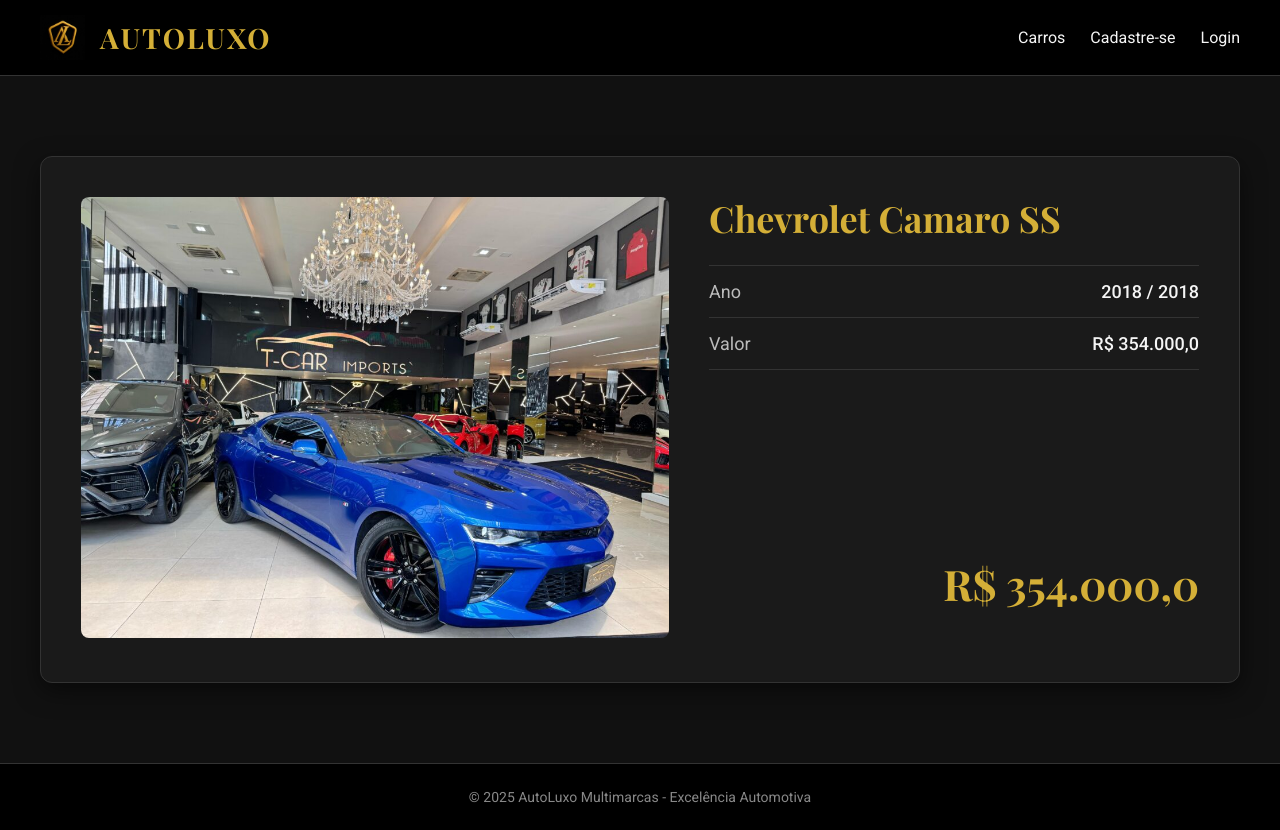
After one commit to Felipeszs/RevendaCarros, a Django app: page /car/14/ in a window 1280 px wide. The commit adds this page. Run offline with Django 5.2, Linux system fonts and the light colour scheme; data comes from the database, SQL or seed files in the repository; both versions use the stored data as it was after the commit.

Commit message:
adicionando details e melhorando as urls e settings

```diff
--- a/accounts/views.py
+++ b/accounts/views.py
@@ -20,7 +20,7 @@
         user = authenticate(request, username=username, password=password)
         if user is not None:
             login(request, user)
-            return redirect('car')
+            return redirect('cars')
         else:
             login_form = AuthenticationForm()
     else:
@@ -29,4 +29,4 @@
 
 def logout_view(request):
     logout(request)
-    return redirect('car')
+    return redirect('cars')
--- a/app/static/css/style.css
+++ b/app/static/css/style.css
@@ -37,6 +37,11 @@
     padding: 40px 20px;
 }
 
+a {
+    color: var(--cor-dourado);
+    text-decoration: none;
+}
+
 /* ---- HEADER & NAVEGAÇÃO ---- */
 header {
     background-color: #000;
@@ -53,15 +58,15 @@
 }
 
 .logo a {
-    display: flex; /* A mágica acontece aqui! */
-    align-items: center; /* Alinha o logo e o texto verticalmente */
-    gap: 15px; /* Cria um espaço entre o logo e o texto */
-    text-decoration: none; /* Garante que não haja sublinhado */
+    display: flex;
+    align-items: center;
+    gap: 15px;
+    text-decoration: none;
 }
 
 .logo img {
-    height: 45px; /* Ajuste a altura do seu logo conforme necessário */
-    width: auto;  /* Mantém a proporção da imagem */
+    height: 45px;
+    width: auto;
 }
 
 .logo h1 {
@@ -70,7 +75,7 @@
     font-size: 28px;
     letter-spacing: 2px;
     text-transform: uppercase;
-    margin: 0; /* Remove qualquer margem padrão do h1 */
+    margin: 0;
 }
 
 
@@ -78,7 +83,7 @@
     list-style: none;
     display: flex;
     align-items: center;
-    gap: 25px; /* Espaçamento moderno */
+    gap: 25px;
 }
 
 nav ul li a {
@@ -90,7 +95,7 @@
     transition: color 0.3s ease;
 }
 
-nav ul li a::after { /* Efeito de sublinhado no hover */
+nav ul li a::after {
     content: '';
     position: absolute;
     width: 0;
@@ -196,7 +201,6 @@
     display: flex;
     justify-content: center;
     margin-bottom: 40px;
-    gap: 10px;
 }
 
 .search-container input {
@@ -227,26 +231,28 @@
 
 .car-grid {
     display: grid;
-    grid-template-columns: repeat(auto-fill, minmax(350px, 1fr)); /* Responsivo por padrão */
+    grid-template-columns: repeat(auto-fill, minmax(350px, 1fr));
     gap: 30px;
     max-width: 1400px;
     margin: 0 auto;
 }
 
-/* style.css (substitua o código antigo dos cards por este) */
-
-.car-grid a.car-card {
-    text-decoration: none; /* Garante que o link não tenha sublinhado */
-    color: inherit; /* Herda a cor do texto padrão */
+/* ✅ ESTILO PARA O LINK QUE ENVOLVE O CARD */
+.car-card-link {
+    text-decoration: none;
+    color: inherit;
+    display: block;
 }
 
 .car-card {
-    position: relative; /* Essencial para o overlay funcionar */
+    background-color: var(--cor-preto-card);
     border: 1px solid var(--cor-borda);
     border-radius: 12px;
     overflow: hidden;
-    display: block; /* Mudamos de flex para block */
     transition: transform 0.3s ease, box-shadow 0.3s ease;
+    display: flex;
+    flex-direction: column;
+    height: 100%;
 }
 
 .car-card:hover {
@@ -256,7 +262,7 @@
 
 .car-card .car-image {
     width: 100%;
-    height: 250px; /* Aumentei um pouco a altura da imagem para compensar */
+    height: 220px;
     overflow: hidden;
 }
 
@@ -271,48 +277,158 @@
     transform: scale(1.05);
 }
 
-/* style.css (substitua a regra .car-info pela abaixo) */
-
 .car-info {
-    position: absolute;
-    bottom: 0;
-    left: 0;
-    width: 100%;
-    /* Reduzi o padding, principalmente no topo, para diminuir a altura */
-    padding: 25px 15px 12px 15px;
-    text-align: left;
-    background: linear-gradient(to top, rgba(0, 0, 0, 0.95) 0%, rgba(0, 0, 0, 0.75) 60%, rgba(0, 0, 0, 0) 100%);
-    transition: background 0.3s ease;
+    padding: 20px;
+    flex-grow: 1;
+    display: flex;
+    flex-direction: column;
 }
 
 .car-info h2 {
     font-family: var(--font-principal);
-    font-size: 18px; /* Diminuí um pouco a fonte do título */
+    font-size: 22px;
     color: var(--cor-branco-texto);
-    margin: 0 0 4px 0; /* Margens reduzidas */
+    margin-bottom: 10px;
 }
 
 .car-details {
+    margin-top: auto; /* Empurra para o fundo */
     display: flex;
     justify-content: space-between;
-    font-size: 13px; /* Fonte do 'Ano' bem pequena */
+    align-items: center;
+    font-size: 14px;
     color: var(--cor-cinza-texto);
-    margin-bottom: 8px;
 }
 
 .car-info .price {
-    font-size: 20px; /* Preço um pouco menor */
+    font-size: 22px;
     color: var(--cor-dourado);
     font-weight: bold;
-    margin-top: auto;
-    text-align: right;
 }
 
 .no-results {
     color: var(--cor-cinza-texto);
     font-size: 18px;
     text-align: center;
-    grid-column: 1 / -1; /* Ocupa todas as colunas */
+    grid-column: 1 / -1;
+}
+
+/* ---- PÁGINA DE DETALHES DO CARRO ---- */
+.detail-container {
+    display: flex;
+    flex-wrap: wrap; /* Para telas menores */
+    gap: 40px;
+    max-width: 1200px;
+    margin: 50px auto;
+    background-color: var(--cor-preto-card);
+    padding: 40px;
+    border-radius: 12px;
+    border: 1px solid var(--cor-borda);
+    box-shadow: 0 8px 25px rgba(0, 0, 0, 0.5);
+}
+
+.detail-image {
+    flex: 1.2;
+    min-width: 300px;
+}
+
+.detail-image img {
+    width: 100%;
+    height: auto;
+    border-radius: 8px;
+    object-fit: cover;
+}
+
+/* ✅ CORREÇÃO: O nome da classe agora é .detail-info para bater com o HTML */
+.detail-info {
+    flex: 1;
+    min-width: 300px;
+    display: flex;
+    flex-direction: column;
+}
+
+.detail-info h1 {
+    font-family: var(--font-principal);
+    font-size: 36px;
+    color: var(--cor-dourado);
+    margin-bottom: 25px;
+    line-height: 1.2;
+}
+
+.spec-list {
+    list-style: none;
+    margin-bottom: 25px;
+}
+
+.spec-list li {
+    display: flex;
+    justify-content: space-between;
+    align-items: center;
+    padding: 15px 0;
+    font-size: 18px;
+    border-bottom: 1px solid var(--cor-borda);
+}
+
+.spec-list li:first-child {
+    border-top: 1px solid var(--cor-borda);
+}
+
+.spec-list span {
+    color: var(--cor-cinza-texto);
+}
+
+.spec-list strong {
+    color: var(--cor-branco-texto);
+    font-weight: 500;
+}
+
+.detail-price {
+    font-size: 42px;
+    font-family: var(--font-principal);
+    color: var(--cor-dourado);
+    text-align: right;
+    margin-top: auto; /* Empurra para baixo */
+    margin-bottom: 30px;
+}
+
+.action-buttons {
+    display: flex;
+    gap: 15px;
+}
+
+.btn {
+    flex-grow: 1;
+    padding: 14px 20px;
+    text-align: center;
+    text-decoration: none;
+    font-size: 16px;
+    font-weight: bold;
+    border-radius: 6px;
+    text-transform: uppercase;
+    transition: all 0.3s ease;
+    cursor: pointer;
+}
+
+.btn-primary {
+    background-color: var(--cor-dourado);
+    color: #000;
+    border: 1px solid var(--cor-dourado);
+}
+
+.btn-primary:hover {
+    background-color: var(--cor-dourado-hover);
+    transform: translateY(-2px);
+}
+
+.btn-danger {
+    background-color: transparent;
+    color: #ff5555;
+    border: 1px solid #ff5555;
+}
+
+.btn-danger:hover {
+    background-color: #ff5555;
+    color: var(--cor-branco-texto);
 }
 
 
@@ -323,6 +439,5 @@
     padding: 25px;
     text-align: center;
     font-size: 14px;
-    margin-top: auto;
     border-top: 1px solid var(--cor-borda);
 }
--- a/app/templates/base.html
+++ b/app/templates/base.html
@@ -13,14 +13,14 @@
     <header>
         <div class="nav-container">
             <div class="logo">
-                <a href="{% url 'car' %}">
+                <a href="{% url 'cars' %}">
                     <img src="{% static 'images/image.png' %}" alt="Logo da AutoLuxo">
                     <h1>AutoLuxo</h1>
                 </a>
             </div>
             <nav>
                 <ul>
-                    <li><a href="{% url 'car' %}">Carros</a></li>
+                    <li><a href="{% url 'cars' %}">Carros</a></li>
                     {% if user.is_authenticated %}
                     <li><a href="{% url 'new_car' %}">Cadastrar Carro</a></li>
                     <li><a href="{% url 'logout' %}">Sair ({{ user.username }})</a></li>
--- a/app/urls.py
+++ b/app/urls.py
@@ -1,36 +1,19 @@
-"""
-URL configuration for app project.
-
-The `urlpatterns` list routes URLs to views. For more information please see:
-    https://docs.djangoproject.com/en/5.2/topics/http/urls/
-Examples:
-Function views
-    1. Add an import:  from my_app import views
-    2. Add a URL to urlpatterns:  path('', views.home, name='home')
-Class-based views
-    1. Add an import:  from other_app.views import Home
-    2. Add a URL to urlpatterns:  path('', Home.as_view(), name='home')
-Including another URLconf
-    1. Import the include() function: from django.urls import include, path
-    2. Add a URL to urlpatterns:  path('blog/', include('blog.urls'))
-"""
 from django.contrib import admin
 from django.urls import path
 from django.conf import settings
 from django.conf.urls.static import static
-from cars.views import CarsListView
-from cars.views import NewCarView
+from cars.views import CarsListView, NewCarCreateView, CarDetailView
 from accounts.views import register_view, login_view, logout_view
 
 urlpatterns = [
     path('admin/', admin.site.urls),
-    path('cars/', CarsListView.as_view(), name='car'),
+    path('login/', login_view, name='login'), # Movido para cima para melhor organização
+    path('logout/', logout_view, name='logout'),
     path('register/', register_view, name='register'),
-    path('logout/', logout_view, name='logout'),
-    path('new_car', NewCarView.as_view(), name='new_car'),
-    path('login', login_view, name='login'),
+    path('cars/', CarsListView.as_view(), name='cars'),
+    path('car/<int:pk>/', CarDetailView.as_view(), name='car_detail'),
+    path('new_car/', NewCarCreateView.as_view(), name='new_car'), # Adicionada a barra final por consistência
+]
 
-
-] + static(settings.MEDIA_URL, document_root=settings.MEDIA_ROOT)
-if settings.DEBUG:
-    urlpatterns += static(settings.STATIC_URL, document_root=settings.STATICFILES_DIRS[0])
+# Esta linha é para arquivos de MÍDIA (fotos dos carros) e está CORRETA. Mantenha-a.
+urlpatterns += static(settings.MEDIA_URL, document_root=settings.MEDIA_ROOT)
--- /dev/null
+++ b/cars/templates/car_detail.html
@@ -0,0 +1,180 @@
+{% extends "base.html" %}
+{% load humanize %}
+
+{% block title %}{{ object.brand }} {{ object.model }} - {{ block.super }}{% endblock %}
+
+{% block content %}
+
+<style>
+    /* ---- FONTES E VARIÁVEIS DE COR ---- */
+    @import url('https://fonts.googleapis.com/css2?family=Playfair+Display:wght@700&family=Roboto:wght@400;500&display=swap');
+
+    :root {
+        --cor-preto-fundo: #111111;
+        --cor-preto-card: #1a1a1a;
+        --cor-dourado: #d4af37;
+        --cor-dourado-hover: #b38e2e;
+        --cor-branco-texto: #f5f5f5;
+        --cor-cinza-texto: #bbb;
+        --cor-borda: #333;
+        --font-principal: 'Playfair Display', serif;
+        --font-secundaria: 'Roboto', sans-serif;
+    }
+
+    /* ---- PÁGINA DE DETALHES DO CARRO ---- */
+    .detail-container {
+        display: flex;
+        flex-wrap: wrap; /* Para telas menores */
+        gap: 40px;
+        max-width: 1200px;
+        margin: 40px auto;
+        background-color: var(--cor-preto-card);
+        padding: 40px;
+        border-radius: 12px;
+        border: 1px solid var(--cor-borda);
+        box-shadow: 0 8px 25px rgba(0, 0, 0, 0.5);
+        font-family: var(--font-secundaria);
+    }
+
+    .detail-image {
+        flex: 1.2;
+        min-width: 300px;
+    }
+
+    .detail-image img {
+        width: 100%;
+        height: auto;
+        border-radius: 8px;
+        object-fit: cover;
+    }
+
+    .detail-info {
+        flex: 1;
+        min-width: 300px;
+        display: flex;
+        flex-direction: column;
+        color: var(--cor-branco-texto);
+    }
+
+    .detail-info h1 {
+        font-family: var(--font-principal);
+        font-size: 36px;
+        color: var(--cor-dourado);
+        margin-bottom: 25px;
+        line-height: 1.2;
+    }
+
+    .spec-list {
+        list-style: none;
+        padding: 0;
+        margin-bottom: 25px;
+    }
+
+    .spec-list li {
+        display: flex;
+        justify-content: space-between;
+        align-items: center;
+        padding: 15px 0;
+        font-size: 18px;
+        border-bottom: 1px solid var(--cor-borda);
+    }
+
+    .spec-list li:first-child {
+        border-top: 1px solid var(--cor-borda);
+    }
+
+    .spec-list span {
+        color: var(--cor-cinza-texto);
+    }
+
+    .spec-list strong {
+        color: var(--cor-branco-texto);
+        font-weight: 500;
+    }
+
+    .detail-price {
+        font-size: 42px;
+        font-family: var(--font-principal);
+        color: var(--cor-dourado);
+        text-align: right;
+        margin-top: auto; /* Empurra para baixo */
+        margin-bottom: 30px;
+    }
+
+    .action-buttons {
+        display: flex;
+        gap: 15px;
+    }
+
+    .btn {
+        flex-grow: 1;
+        padding: 14px 20px;
+        text-align: center;
+        text-decoration: none;
+        font-size: 16px;
+        font-weight: bold;
+        border-radius: 6px;
+        text-transform: uppercase;
+        transition: all 0.3s ease;
+        cursor: pointer;
+    }
+
+    .btn-primary {
+        background-color: var(--cor-dourado);
+        color: #000;
+        border: 1px solid var(--cor-dourado);
+    }
+
+    .btn-primary:hover {
+        background-color: var(--cor-dourado-hover);
+        transform: translateY(-2px);
+    }
+
+    .btn-danger {
+        background-color: transparent;
+        color: #ff5555;
+        border: 1px solid #ff5555;
+    }
+
+    .btn-danger:hover {
+        background-color: #ff5555;
+        color: var(--cor-branco-texto);
+    }
+</style>
+
+<div class="detail-container">
+
+    <div class="detail-image">
+        {% if object.photo %}
+            <img src="{{ object.photo.url }}" alt="{{ object.model }} - {{ object.brand }}">
+        {% else %}
+            <p style="color:red;">[Sem imagem cadastrada]</p>
+        {% endif %}
+    </div>
+
+    <div class="detail-info">
+        <h1>{{ object.brand }} {{ object.model }}</h1>
+
+        <ul class="spec-list">
+            <li>
+                <span>Ano</span>
+                <strong>{{ object.factory_year }} / {{ object.model_year }}</strong>
+            </li>
+            <li>
+                <span>Valor</span>
+                <strong>R$ {{ object.value|intcomma }}</strong>
+            </li>
+        </ul>
+
+        <p class="detail-price">R$ {{ object.value|intcomma }}</p>
+
+        {% if user.is_authenticated %}
+        <div class="action-buttons">
+            <a href="#" class="btn btn-primary">Editar</a>
+            <a href="#" class="btn btn-danger">Excluir</a>
+        </div>
+        {% endif %}
+    </div>
+
+</div>
+{% endblock %}
--- a/cars/templates/new_car.html
+++ b/cars/templates/new_car.html
@@ -7,7 +7,7 @@
     <h2>Cadastrar Novo Carro</h2>
     <form method="post" enctype="multipart/form-data">
         {% csrf_token %}
-        {% for field in new_car_form %}
+        {% for field in form %}
             <div class="form-group">
                 {{ field.errors }}
                 <label for="{{ field.id_for_label }}">{{ field.label }}:</label>
--- a/cars/views.py
+++ b/cars/views.py
@@ -1,9 +1,10 @@
+from django.urls import reverse_lazy
 from django.db.models import Q
 from django.shortcuts import render, redirect
 from cars.models import Car
 from cars.forms import CarModelForm
 from django.views import View
-from django.views.generic import ListView
+from django.views.generic import ListView, CreateView, DetailView
 
 
 class CarsListView(ListView):
@@ -23,25 +24,12 @@
 
         return cars
 
+class NewCarCreateView(CreateView):
+    model = Car
+    form_class = CarModelForm
+    template_name = 'new_car.html'
+    success_url = reverse_lazy('cars')
 
-
-class NewCarView(View):
-
-    def get(self, request):
-        new_car_form = CarModelForm
-        return render(
-        request,
-        'new_car.html',
-        {'new_car_form' : new_car_form}
-    )
-
-    def post(self, request):
-        new_car_form = CarModelForm(request.POST, request.FILES)
-        if new_car_form.is_valid():
-            new_car_form.save()
-            return redirect('car')
-        return render(
-        request,
-        'new_car.html',
-        {'new_car_form' : new_car_form}
-    )
+class CarDetailView(DetailView):
+    model = Car
+    template_name = 'car_detail.html'
```
Also changed, not shown: app/settings.py (+6 -1 lines), cars/templates/Cars.html (+6 -4 lines), db.sqlite3, media/cars/Benz_AMG_GLE63S.jpg (added), media/cars/Benz_AMG_GLE63S_8NHmW4Z.jpg (added), media/cars/Corvette.jpeg (added), media/cars/gle400.jpg (added).
